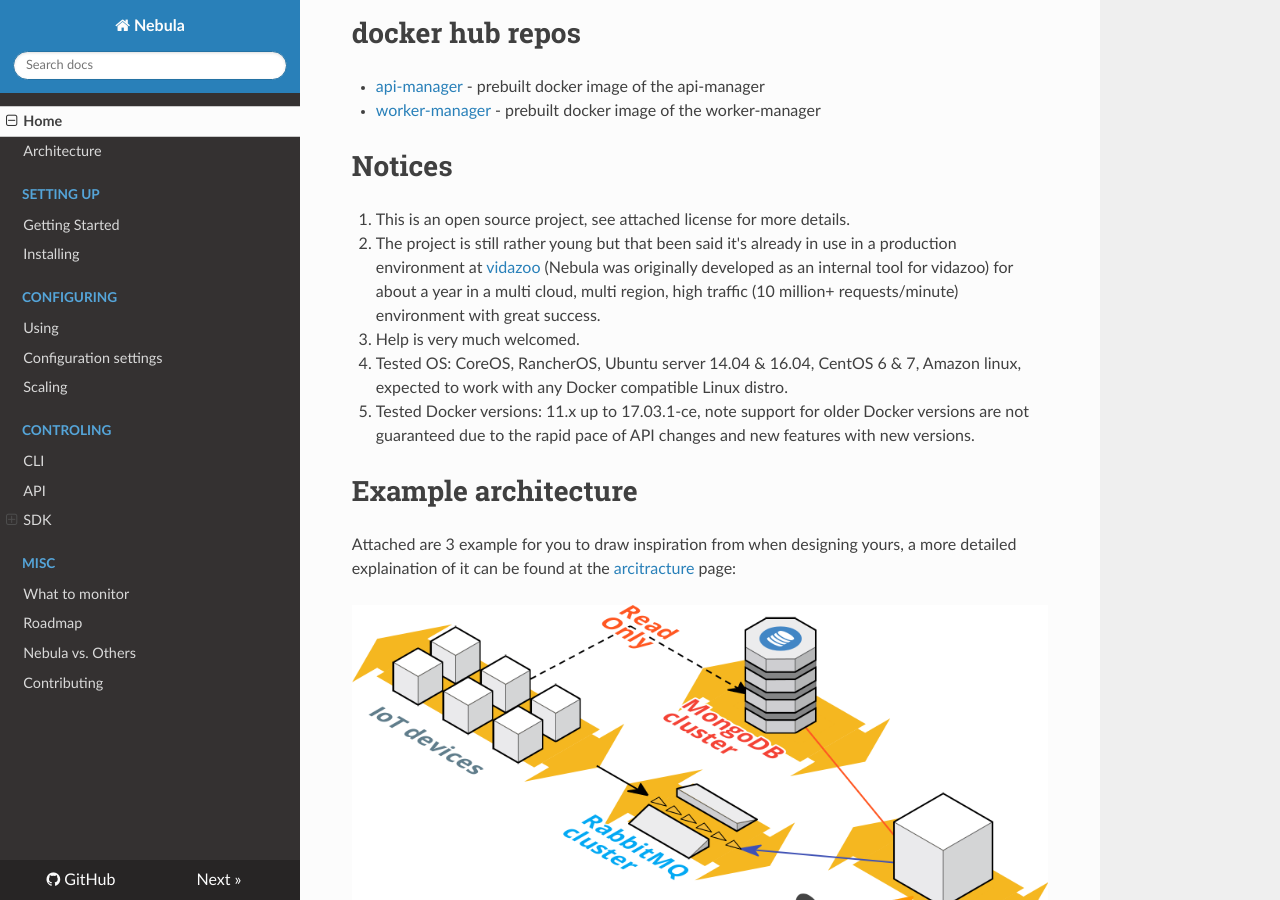
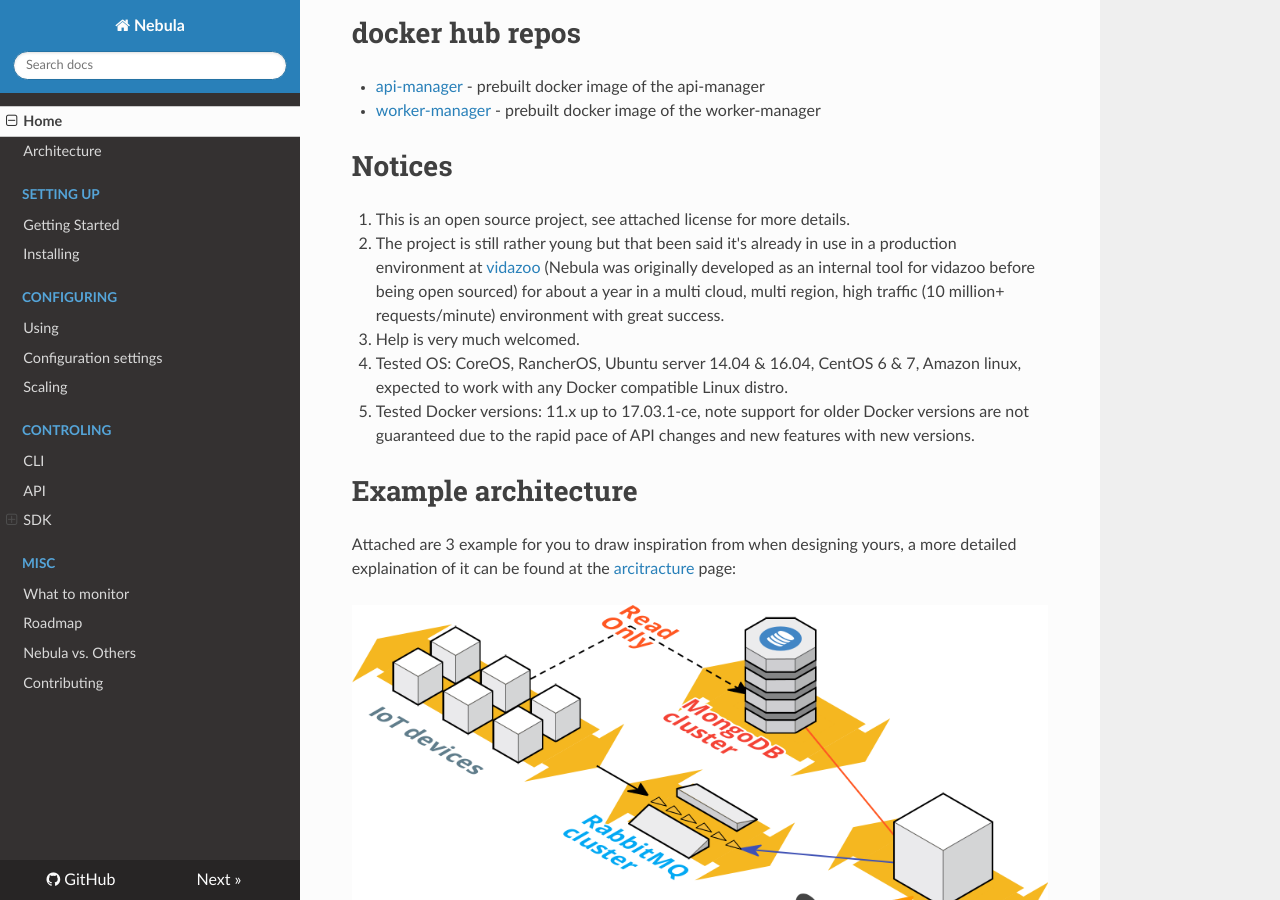
Before and after one commit to nebula-orchestrator/docs, an MkDocs documentation site: the page built from docs/index.md, in a window 1280 px wide and 900 px high, scrolled down 1660 px. Built offline with MkDocs 1.6.1, drawn with Linux system fonts in a browser that asks for light colours; nearby versions of some CDN libraries; old or Windows-style settings are respelled for this version of MkDocs.

Commit message:
mentioning open source origin

```diff
--- a/docs/index.md
+++ b/docs/index.md
@@ -49,7 +49,7 @@
 # Notices
 
  1. This is an open source project, see attached license for more details.
- 2. The project is still rather young but that been said it's already in use in a production environment at [vidazoo](https://www.vidazoo.com/) (Nebula was originally developed as an internal tool for vidazoo) for about a year in a multi cloud, multi region, high traffic (10 million+ requests/minute) environment with great success.
+ 2. The project is still rather young but that been said it's already in use in a production environment at [vidazoo](https://www.vidazoo.com/) (Nebula was originally developed as an internal tool for vidazoo before being open sourced) for about a year in a multi cloud, multi region, high traffic (10 million+ requests/minute) environment with great success.
  3. Help is very much welcomed.
  4. Tested OS: CoreOS, RancherOS, Ubuntu server 14.04 & 16.04, CentOS 6 & 7, Amazon linux, expected to work with any Docker compatible Linux distro.
  5. Tested Docker versions: 11.x up to 17.03.1-ce, note support for older Docker versions are not guaranteed due to the rapid pace of API changes and new features with new versions.
```
